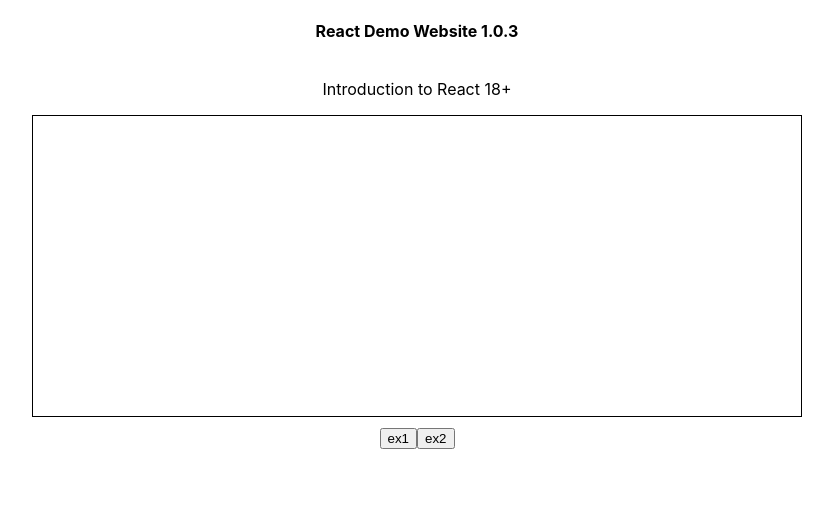
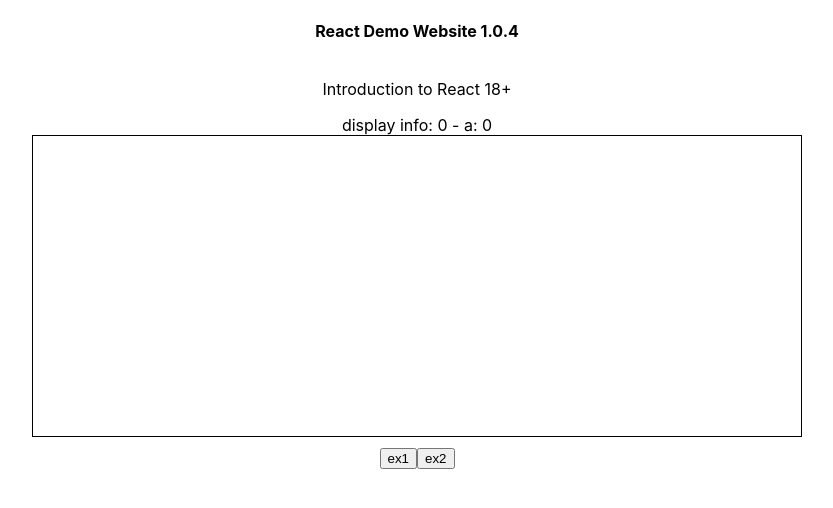
Before and after one commit to dgilbert-quickstart/dgilbert-quickstart.github.io, a React (Create React App) app in the folder demo-week7-react-apps/react-demo-website-1/: page / in a window 1280 px wide. Shown: the top 508 px of the page, without its empty margins (223-1056 px from the left). Built offline with nearby package versions, Linux system fonts and the light colour scheme.

Commit message:
update demo react website-1

```diff
--- a/demo-week7-react-apps/react-demo-website-1/src/App.js
+++ b/demo-week7-react-apps/react-demo-website-1/src/App.js
@@ -1,16 +1,40 @@
 import './App.css';
 import './AppIndex.css';
 import Header from './components/Header';
+import {useEffect, useState} from "react";
 
 function App() {
+
+  //state/data/variable is initialized each time the parent functional/component is called
+  //local/temp state is not saved on each call
+  //non-closure
+  const a = 0;
+
+  //functionsl component data/state - ie: closure - saving data inside a parent functional/component/function
+  //state is saved each time the function is called
+  //closure variables - saves state
+  const [count, setCount] = useState(0);
+
+  //-- useEffect - functional component lifecycle hook
+  //-- add useEffect in any react function/functional component
+
+  useEffect(()=>{
+    //-- 1. can be configured to run 1 time, when parent function starts, exit, ie: []
+    //-- 2. runs when a specified state/data is updated, [count]
+    //-- 3. can be configured to run continiously/recursivly whenever any state is updated.  ie: continous screen refresh
+  });
+
   return (
     <div className="container">
-      <Header title="React Demo Website 1.0.3"/>
+      <Header title="React Demo Website 1.0.4"/>
       <header>
         <p>
           Introduction to React 18+
         </p>
       </header>
+      <div>
+        <span>display info: {count} - a: {a}</span>
+      </div>
       <div className='output1'>
       </div>
       <div className="action">
--- a/demo-week7-react-apps/react-demo-website-1/src/components/Header.js
+++ b/demo-week7-react-apps/react-demo-website-1/src/components/Header.js
@@ -6,8 +6,9 @@
 //const Header = function() {
 //export function Header() {
 //asyn/await
+//const Header = (props) => {
 //--object destructoring - creating variable(s) from an object
-const Header = (props) => {
+const Header = ({title="*default-title"}) => {
 
     //-- saving data/state = props within a function/closure
 
@@ -19,7 +20,7 @@
     //-- ie-invalid: <div>.html-jax..</div><div>..html-jsx..</div>
     //-- ie-invalid: <h1>.html-jax..</h1>h1>..html-jsx..</h1>
     <h4>
-        {props.title}
+        {title}
     </h4>
     )
 }
```
